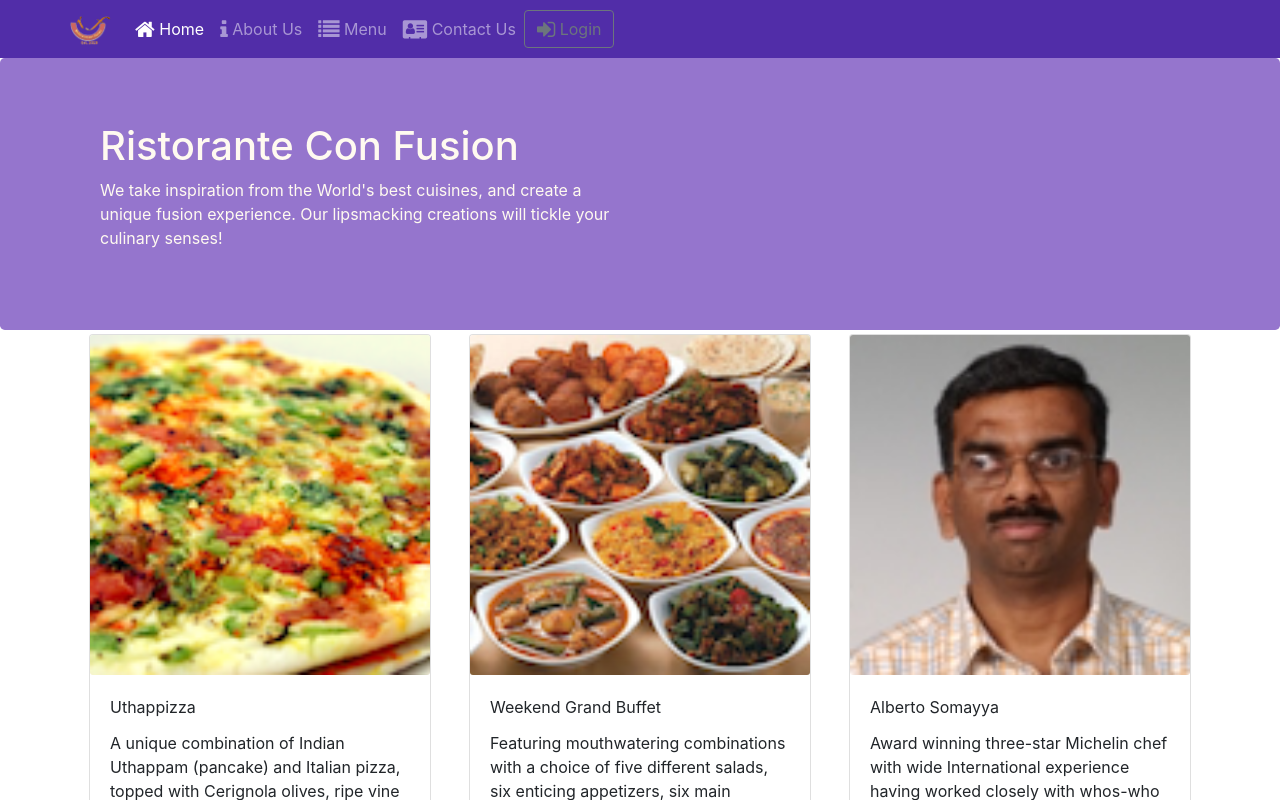
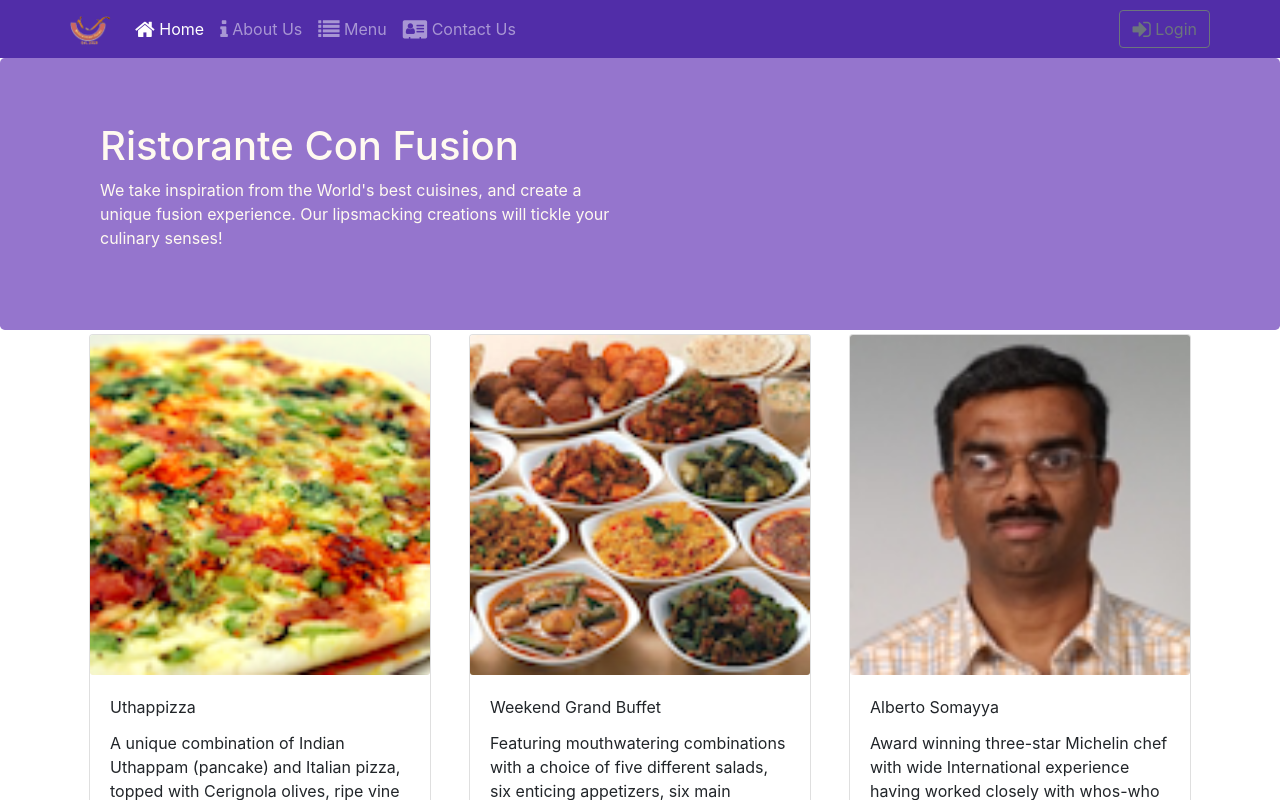
Before and after one commit to VuSE150296/my-react-app, a React (Create React App) app: page /home in a window 1280 px wide. Shown: the top 800 px of the page. Built offline with nearby package versions, Linux system fonts and the light colour scheme.

Commit message:
Lab 7 commit 2

```diff
--- a/src/App.css
+++ b/src/App.css
@@ -41,3 +41,6 @@ button{
   border-width: 0;
   background-color: white;
 }
+.collapse{
+  width: 1083px;
+}
```
